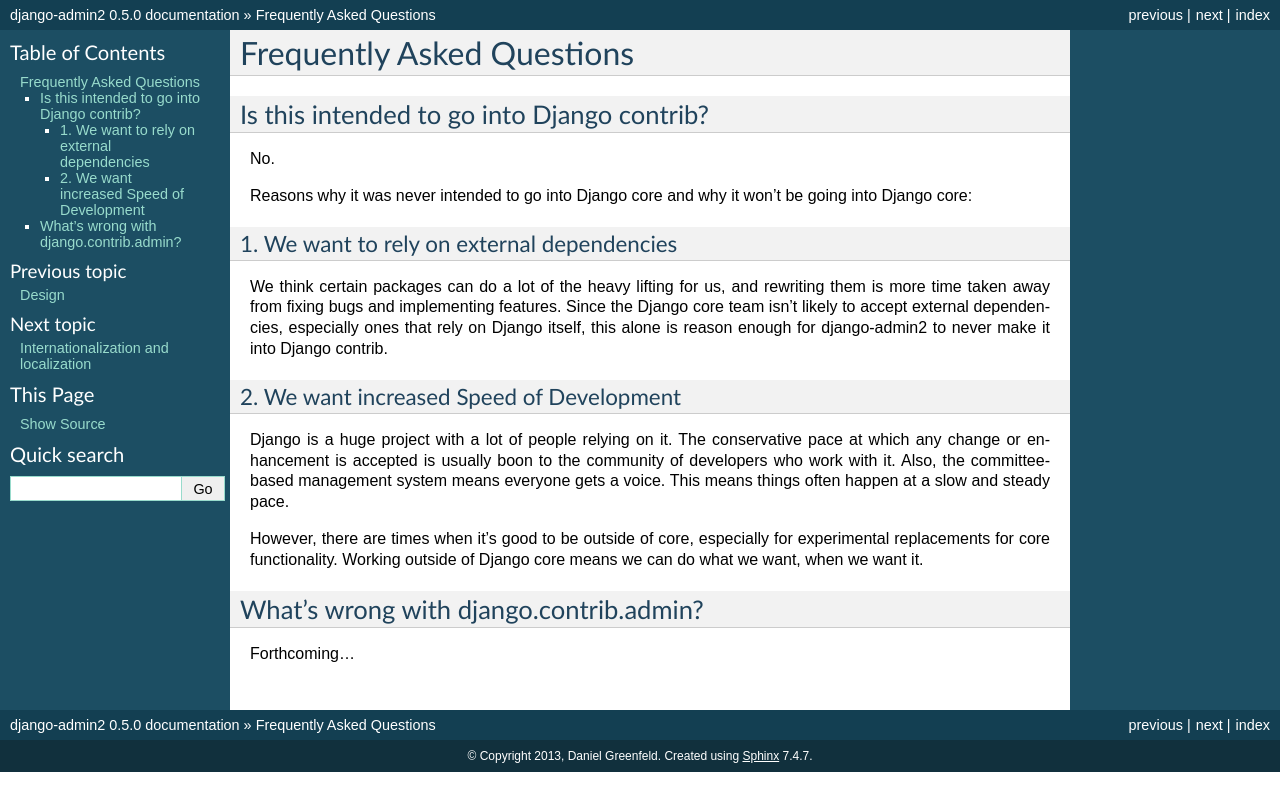
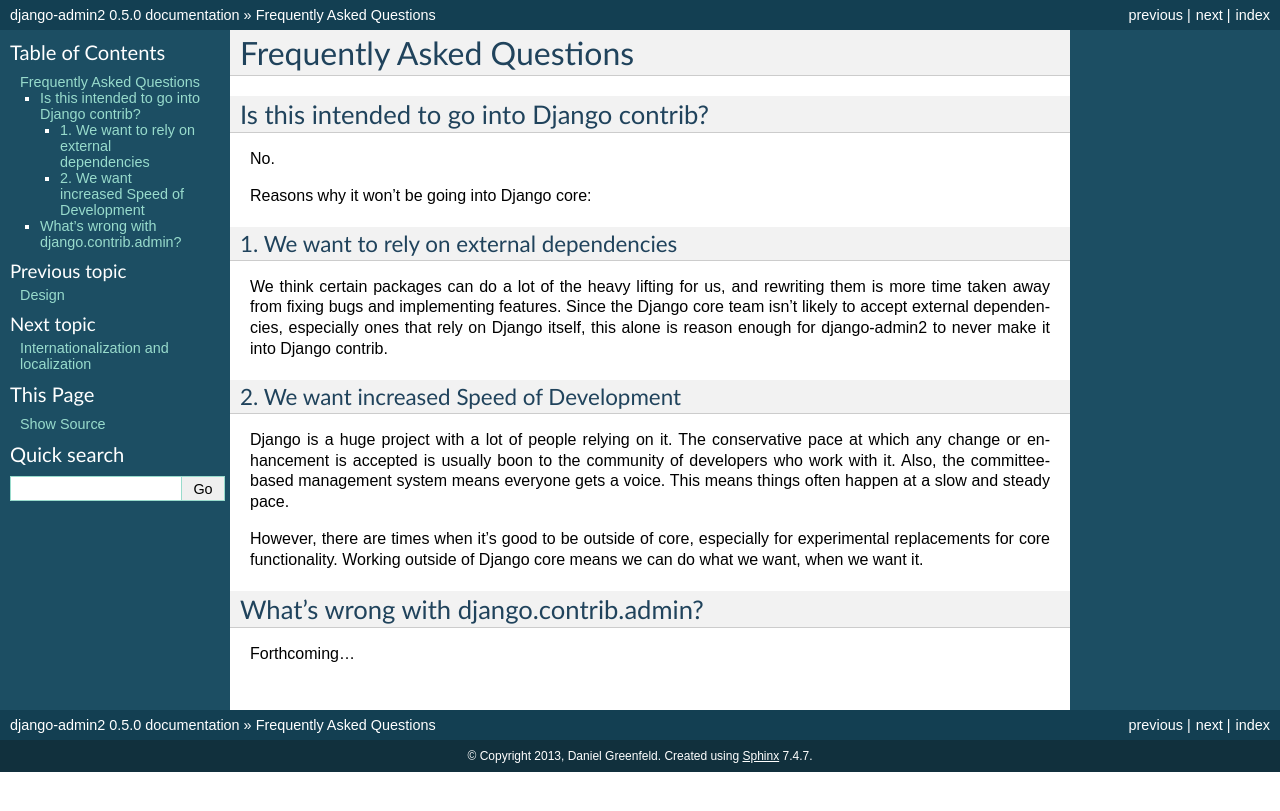
Before and after one commit to jazzband/django-admin2, a Sphinx documentation site: the page built from docs/faq.rst, in a window 1280 px wide. Shown: the top 811 px of the page. Built offline with Sphinx 7.4.7, drawn with Linux system fonts in a browser that asks for light colours; pages that are not in the unit, such as notebooks, are missing from menus.

Commit message:
FAQ bump

```diff
--- a/docs/faq.rst
+++ b/docs/faq.rst
@@ -6,7 +6,7 @@
 
 No.
 
-Reasons why it was never intended to go into Django core and why it won't be going into Django core:
+Reasons why it won't be going into Django core:
 
 1. We want to rely on external dependencies
 ~~~~~~~~~~~~~~~~~~~~~~~~~~~~~~~~~~~~~~~~~~~
```
